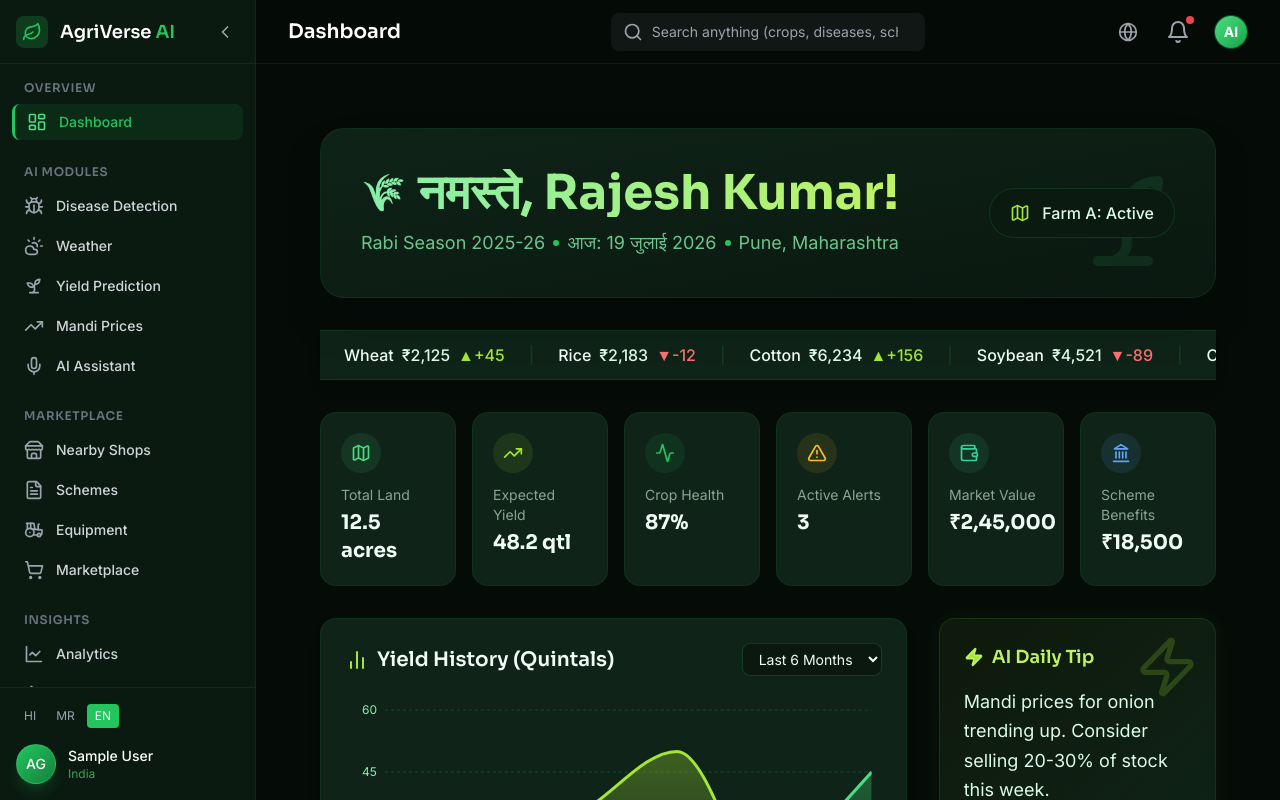
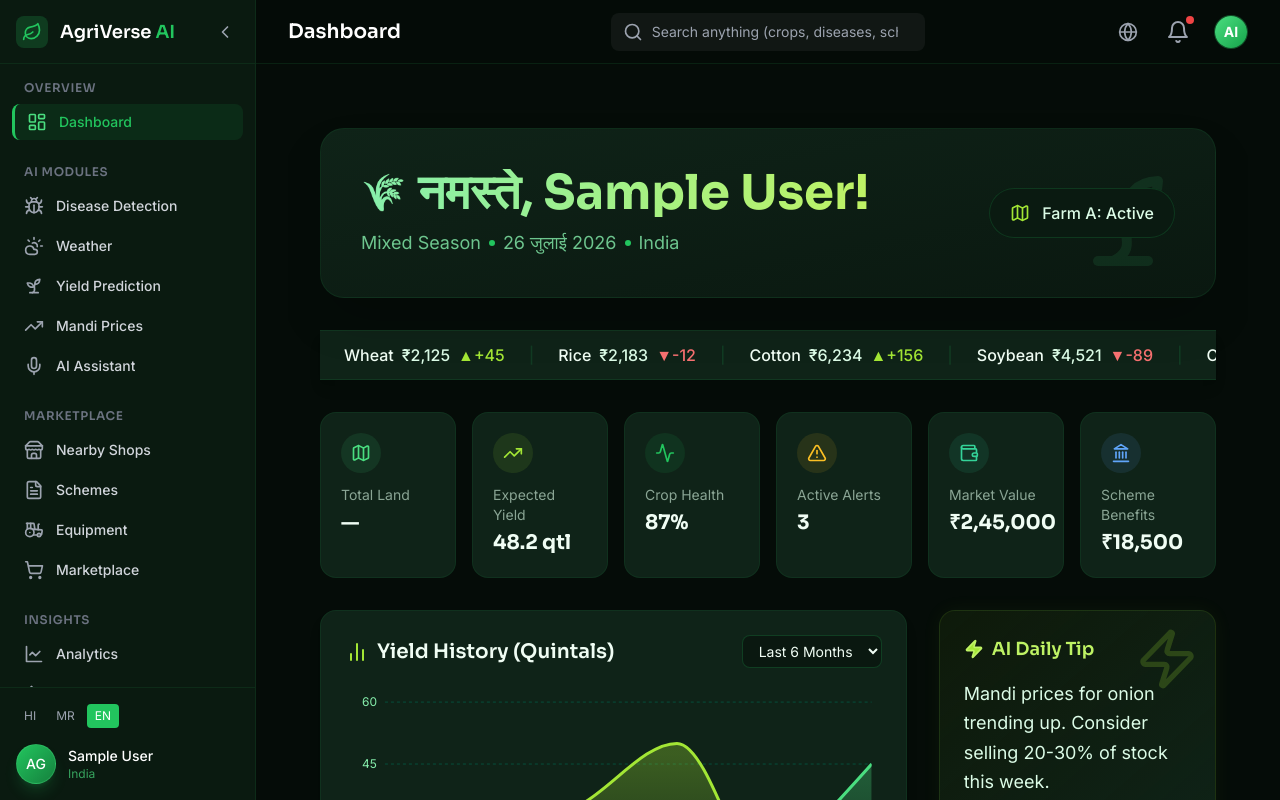
Before and after one commit to jaydiprathod012-boop/AgriVerseAi, a React (Vite) app in the folder frontend/: page /dashboard in a window 1280 px wide. Built offline with nearby package versions, Linux system fonts and the light colour scheme; sample sign-in values are in the browser's storage.

Commit message:
Update Dashboard.tsx

```diff
--- a/frontend/src/pages/Dashboard.tsx
+++ b/frontend/src/pages/Dashboard.tsx
@@ -26,6 +26,7 @@ import {
   FileText
 } from 'lucide-react';
 import { Link } from 'react-router-dom';
+import { useAuth } from '../context/AuthContext';
 
 const yieldData = [
   { month: 'Jan', wheat: 20, rice: 0 },
@@ -43,7 +44,15 @@ const tips = [
 ];
 
 export default function Dashboard() {
+  const { user } = useAuth();
   const [currentTipIndex, setCurrentTipIndex] = useState(0);
+
+  const displayName = user?.name || user?.email || 'Farmer';
+  const displayLocation = user?.district && user?.state
+    ? `${user.district}, ${user.state}`
+    : user?.village || 'India';
+  const displayLand = user?.landArea ? `${user.landArea} acres` : '—';
+  const displayCrop = user?.cropType || 'Mixed';
 
   useEffect(() => {
     const interval = setInterval(() => {
@@ -63,12 +72,12 @@ export default function Dashboard() {
         <div className="relative z-10 flex flex-col md:flex-row md:items-center justify-between gap-4">
           <div>
             <h1 className="text-3xl md:text-5xl font-bold mb-3 flex items-center gap-3 bg-clip-text text-transparent bg-gradient-to-r from-green-300 to-lime-300">
-              <span className="text-4xl">🌾</span> नमस्ते, Rajesh Kumar!
+              <span className="text-4xl">🌾</span> नमस्ते, {displayName}!
             </h1>
             <p className="text-green-300/80 text-lg flex items-center gap-2">
-              Rabi Season 2025-26 <span className="w-1.5 h-1.5 rounded-full bg-green-500"></span>
-              आज: 19 जुलाई 2026 <span className="w-1.5 h-1.5 rounded-full bg-green-500"></span>
-              Pune, Maharashtra
+              {displayCrop} Season <span className="w-1.5 h-1.5 rounded-full bg-green-500"></span>
+              {new Date().toLocaleDateString('hi-IN', { day: 'numeric', month: 'long', year: 'numeric' })} <span className="w-1.5 h-1.5 rounded-full bg-green-500"></span>
+              {displayLocation}
             </p>
           </div>
           <div className="flex items-center gap-3 bg-[#0a1a11] px-5 py-3 rounded-full border border-green-800/40 backdrop-blur-sm">
@@ -98,7 +107,7 @@ export default function Dashboard() {
       {/* 2. StatCards Grid */}
       <div className="grid grid-cols-2 md:grid-cols-3 lg:grid-cols-6 gap-4 mb-8">
         {[
-          { label: "Total Land", value: "12.5 acres", icon: <MapIcon size={20}/>, color: "text-green-400", bg: "bg-green-400/10" },
+          { label: "Total Land", value: displayLand, icon: <MapIcon size={20}/>, color: "text-green-400", bg: "bg-green-400/10" },
           { label: "Expected Yield", value: "48.2 qtl", icon: <TrendingUp size={20}/>, color: "text-lime-400", bg: "bg-lime-400/10" },
           { label: "Crop Health", value: "87%", icon: <Activity size={20}/>, color: "text-green-500", bg: "bg-green-500/10" },
           { label: "Active Alerts", value: "3", icon: <AlertTriangle size={20}/>, color: "text-amber-400", bg: "bg-amber-400/10", alert: true },
@@ -165,7 +174,7 @@ export default function Dashboard() {
               </div>
               <div>
                 <h3 className="text-4xl font-bold flex items-center gap-2">32°C <span className="text-xl font-normal text-blue-200">Partly Cloudy</span></h3>
-                <p className="text-blue-300/80 mt-1 flex items-center gap-1"><MapIcon size={14}/> Pune, Maharashtra</p>
+                <p className="text-blue-300/80 mt-1 flex items-center gap-1"><MapIcon size={14}/> {displayLocation}</p>
               </div>
             </div>
             <div className="flex flex-wrap gap-4 justify-center md:justify-end text-sm text-blue-100/80">
```
